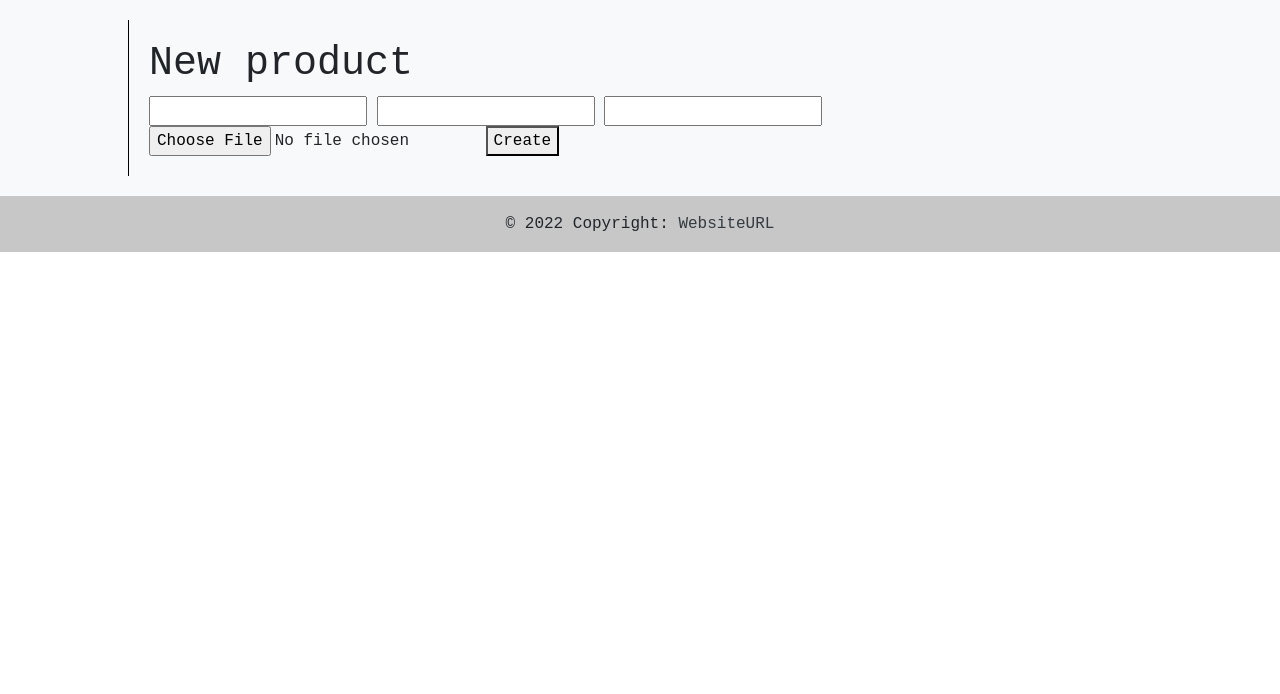
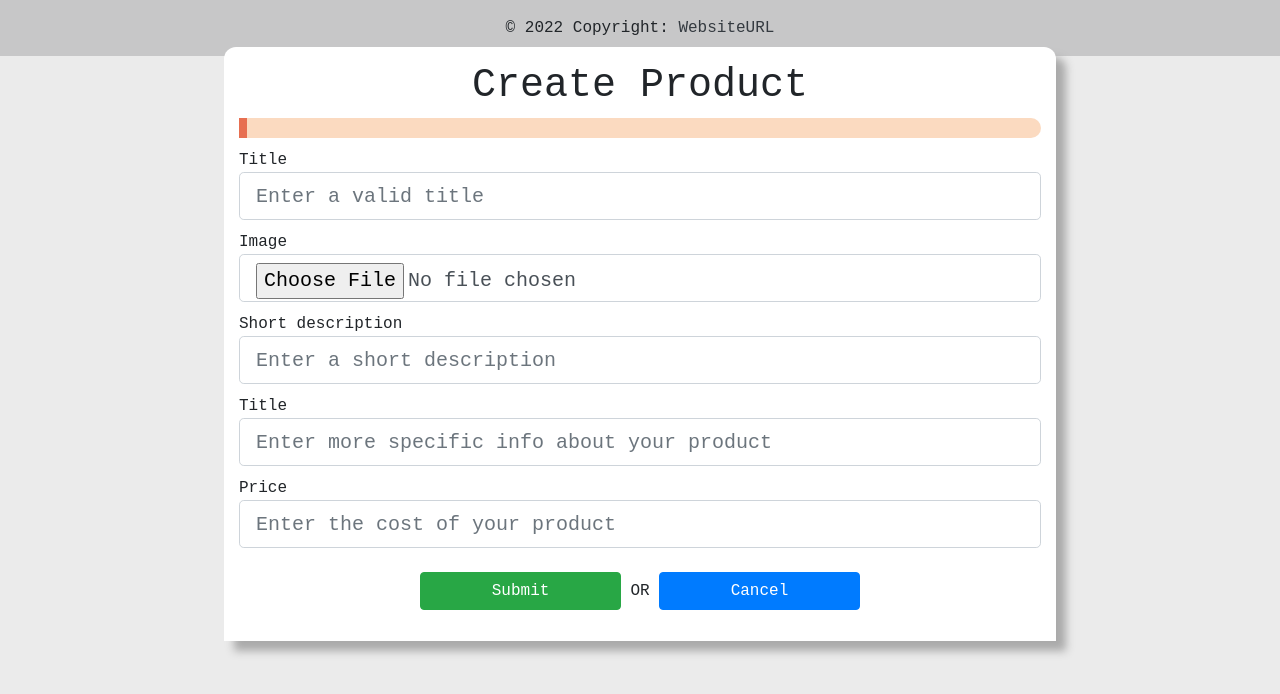
Before and after one commit to Niek-HM/flaskFiver, a Flask app: template main/templates/create_product.html in a window 1280 px wide. Shown: the part 56-750 px from the top of the page. Run offline with Flask 2, Linux system fonts and the light colour scheme; the template is opened without the code that fills it, so the values that code supplies are empty; parts of the project's set-up code (start-up, migrations or seed data) failed here and were passed over.

Commit message:
basically added create_product

```diff
--- a/main/app.py
+++ b/main/app.py
@@ -36,6 +36,7 @@ class MainApp:
         self.app.add_url_rule('/user/<user>/', 'userlookup', userlookupView, methods=['GET', 'POST'])
         self.app.add_url_rule('/report/<id>/', 'report', reportView, methods=['GET', 'POST']) #! Check this out later
         self.app.add_url_rule('/verify/', 'verify', verifyView, methods=['GET', 'POST'])
+        self.app.add_url_rule('/create_product/', 'create-product', createProductView, methods=['GET', 'POST'])
 
         """
         * This are some pages i want to add, look in TODO to find named html files (with no content though)
--- a/main/templates/create_product.html
+++ b/main/templates/create_product.html
@@ -1,21 +1,49 @@
 {% extends 'main.html' %}
 
-{% block title %}Home{% endblock %}
+{% block title %}Create Product{% endblock %}
 
 {% block content %}
 
-<section class="bg-light section-light">
-    <div>
-        <h1>New product</h1>
+<link rel="stylesheet" href="/static/css/login.css">
 
-        <form>
-            <input type="text"> <!-- title -->
-            <input type="text"> <!-- body -->
-            <input type="number"> <!-- price -->
-            <input type="file"> <!-- IMG -->
-            <button type="submit">Create</button> <!-- Create the product-->
+
+<div class="main">
+        <h1>Create Product</h1>
+
+        {% if errors != [] %}
+            <div class="error">
+                {% for error in errors %}
+                    <p>{{error}}</p>
+                {% endfor %}
+            </div>
+        {% endif %}
+
+        <form action="" method="POST" enctype="multipart/form-data">
+            <div>
+                <label class="form-label" for="title">Title</label>
+                <input type="text" id="title" name="title" class="form-control form-control-lg" placeholder="Enter a valid title" />
+            </div>
+            <div> <!--* Make sure this works lol -->
+                <label class="form-label" for="file">Image</label>
+                <input type="file" id="file" name="file" class="form-control form-control-lg" placeholder="Enter a valid image" />
+            </div>
+            <div>
+                <label class="form-label" for="short-descr">Short description</label>
+                <input type="text" id="short-descr" name="short-descr" class="form-control form-control-lg" placeholder="Enter a short description" />
+            </div>
+            <div>
+                <label class="form-label" for="body">Title</label>
+                <input type="text" id="body" name="body" class="form-control form-control-lg" placeholder="Enter more specific info about your product" />
+            </div>
+            <div>
+                <label class="form-label" for="price">Price</label>
+                <input type="number" id="price" name="price" class="form-control form-control-lg" placeholder="Enter the cost of your product" />
+            </div>
+
+            <br>
+
+            <p><button type="submit" value="Submit" class="btn btn-success" style="width: 25%;">Submit</button> OR <a class="btn btn-primary" href="/" role="button" style="width: 25%;">Cancel</a></p>
         </form>
     </div>
-</section>
 
 {% endblock %}
```
Also changed, not shown: main/views.py (+25 -1 lines).
